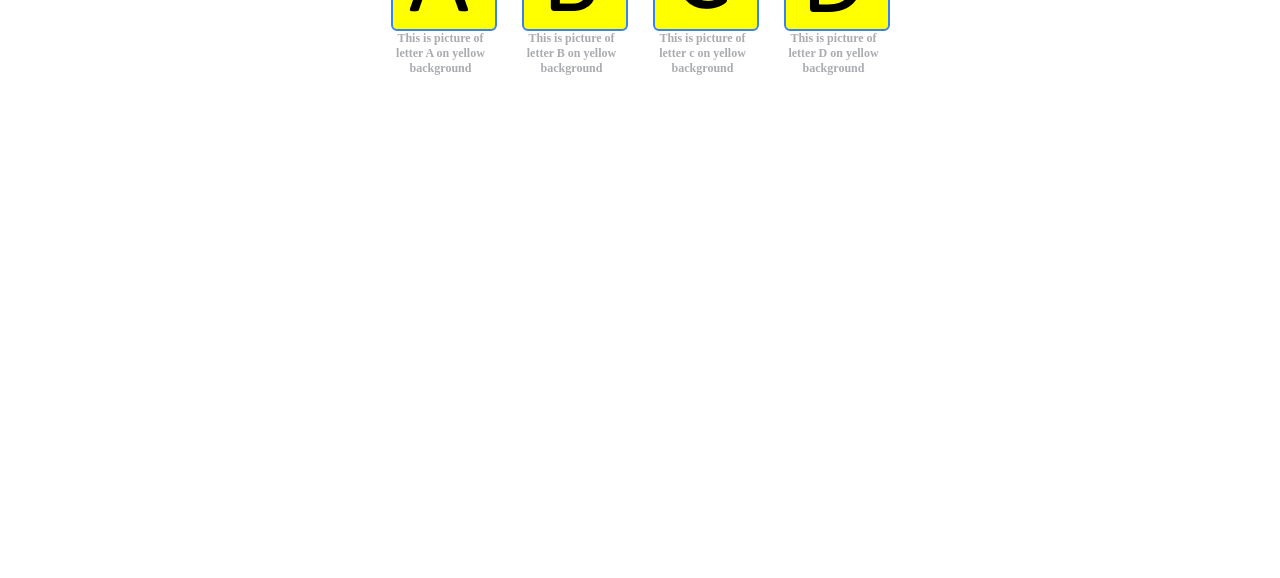
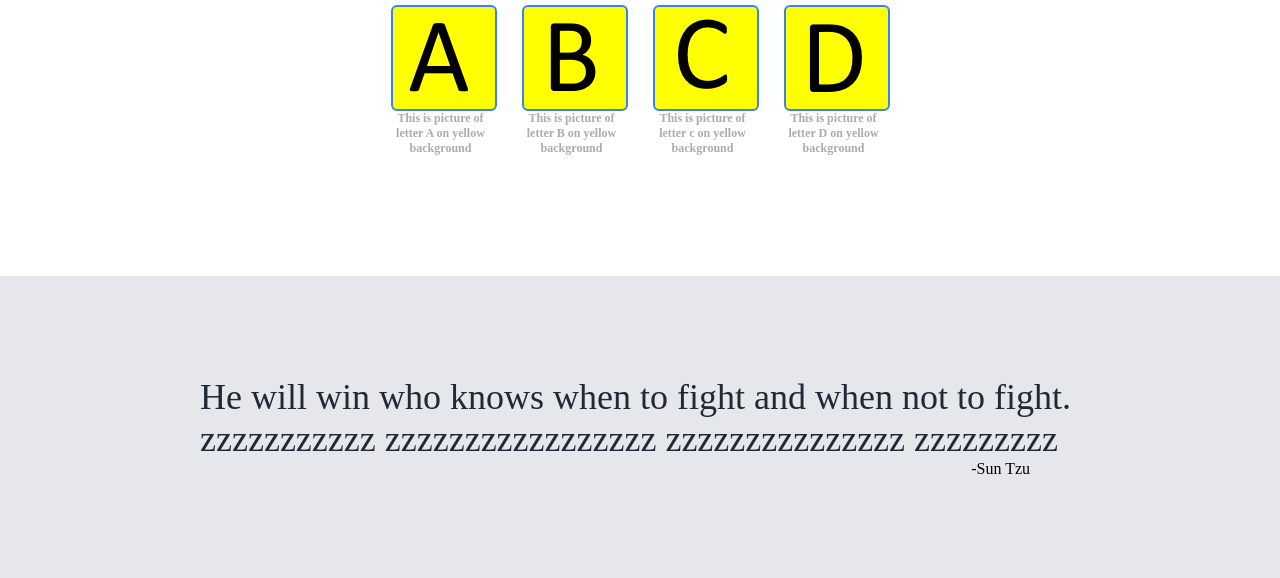
Before and after one commit to MikolajUz/OdinProjectWebPage, a plain HTML site: page index.html in a window 1280 px wide. Shown: the part 614-1192 px from the top of the page. Before the commit the page ends 800 px from the top, so only its background shows below. Drawn offline with Linux system fonts and the light colour scheme.

Commit message:
4rth row finished

```diff
--- a/index.html
+++ b/index.html
@@ -50,6 +50,11 @@
 
 
     </div>
+    <div class=""thirdcontainer">
+        <div class="thirdcontainertext">He will win who knows when to fight and when not to fight. zzzzzzzzzzz zzzzzzzzzzzzzzzzz zzzzzzzzzzzzzzz zzzzzzzzz</div>
+        <div class="thirdcontainercaption">-Sun Tzu</div>
+
+    </div>
 
 </body>
 </html>
--- a/style.css
+++ b/style.css
@@ -7,7 +7,7 @@ body{
     display: flex;
     justify-content: space-between;
     background-color: #1f2937;
-    padding: 0 200px 0 200px;
+
     align-items: center;
     min-width: 500px;
 
@@ -28,6 +28,7 @@ body{
     display: flex;
     background-color: #1f2937;
     padding: 100px 200px 100px 200px;
+    justify-content: center;
 }
 
 .firstboxtitle{
@@ -64,7 +65,7 @@ button{
     display: flex;
     flex-direction: column;
     align-items: center;
-    padding: 20px;
+    padding: 100px 200px 100px 200px;
 }
 .secondcontainertitle{
     display: flex;
@@ -103,6 +104,26 @@ button{
     color: #aaacb1;
     text-align: center;
     width: 100px;
-
+}
+.thirdcontainer{
+    display: flex;
+    flex-direction: column;
 
 }
+
+.thirdcontainertext{
+    display: flex;
+    justify-content: center;
+    background-color: #e5e7eb;
+    font-size: 36px;
+    color: #1F2937;
+    font-style: light italic;
+    flex-wrap: wrap;
+    padding: 100px 200px 0 200px;
+}
+.thirdcontainercaption{
+    display: flex;
+    background-color: #e5e7eb;
+    padding: 0 250px 100px 200px;
+    justify-content: flex-end;
+}
```
